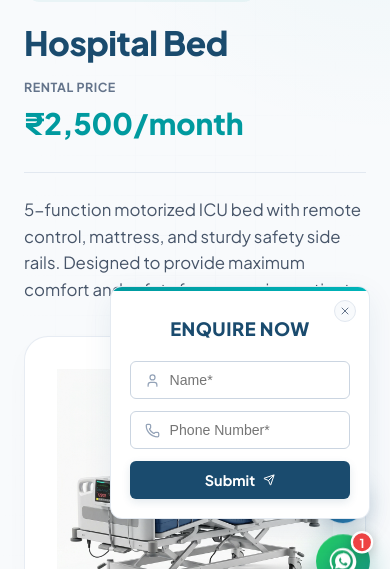
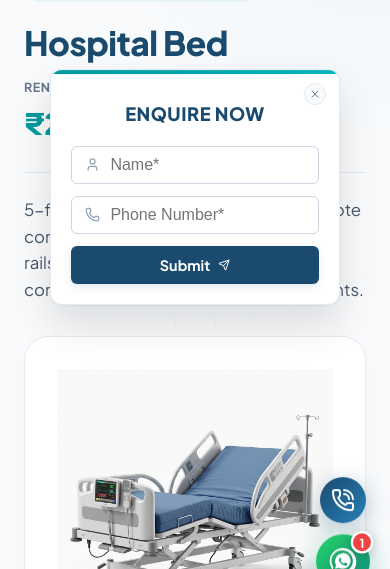
Before and after one commit to CFS-TECH/Suraksha-Lifecare, a React app in the folder frontend/: page /rent-equipment/1 in a window 390 px wide. Shown: the part 235-804 px from the top of the page. Built offline with nearby package versions, Linux system fonts and the light colour scheme; no server answers; the HTML template or start-up script is replaced by a standard one.

Commit message:
Optimize EnquiryPopup layout for small screens by centering modal and adjusting font size

```diff
--- a/frontend/src/components/EnquiryPopup/EnquiryPopup.module.css
+++ b/frontend/src/components/EnquiryPopup/EnquiryPopup.module.css
@@ -171,9 +171,31 @@
 
 @media (max-width: 768px) {
   .popupCard {
-    bottom: 90px;
-    right: 20px;
-    max-width: 260px;
-    padding: 1.4rem 1.2rem 1.2rem;
+    position: fixed;
+    top: 50%;
+    left: 50%;
+    bottom: auto;
+    right: auto;
+    transform: translate(-50%, -50%); /* Centered vertically & horizontally on mobile */
+    width: calc(100% - 40px);
+    max-width: 290px;
+    padding: 1.5rem 1.25rem 1.25rem;
+    box-shadow: 0 20px 40px rgba(0, 0, 0, 0.12), 0 1px 3px rgba(0, 0, 0, 0.05);
+    animation: scaleIn 0.3s cubic-bezier(0.34, 1.56, 0.64, 1) forwards;
+  }
+
+  @keyframes scaleIn {
+    from {
+      opacity: 0;
+      transform: translate(-50%, -50%) scale(0.9);
+    }
+    to {
+      opacity: 1;
+      transform: translate(-50%, -50%) scale(1);
+    }
+  }
+
+  .formInput {
+    font-size: 16px; /* Prevents auto-zoom on iOS */
   }
 }
```
